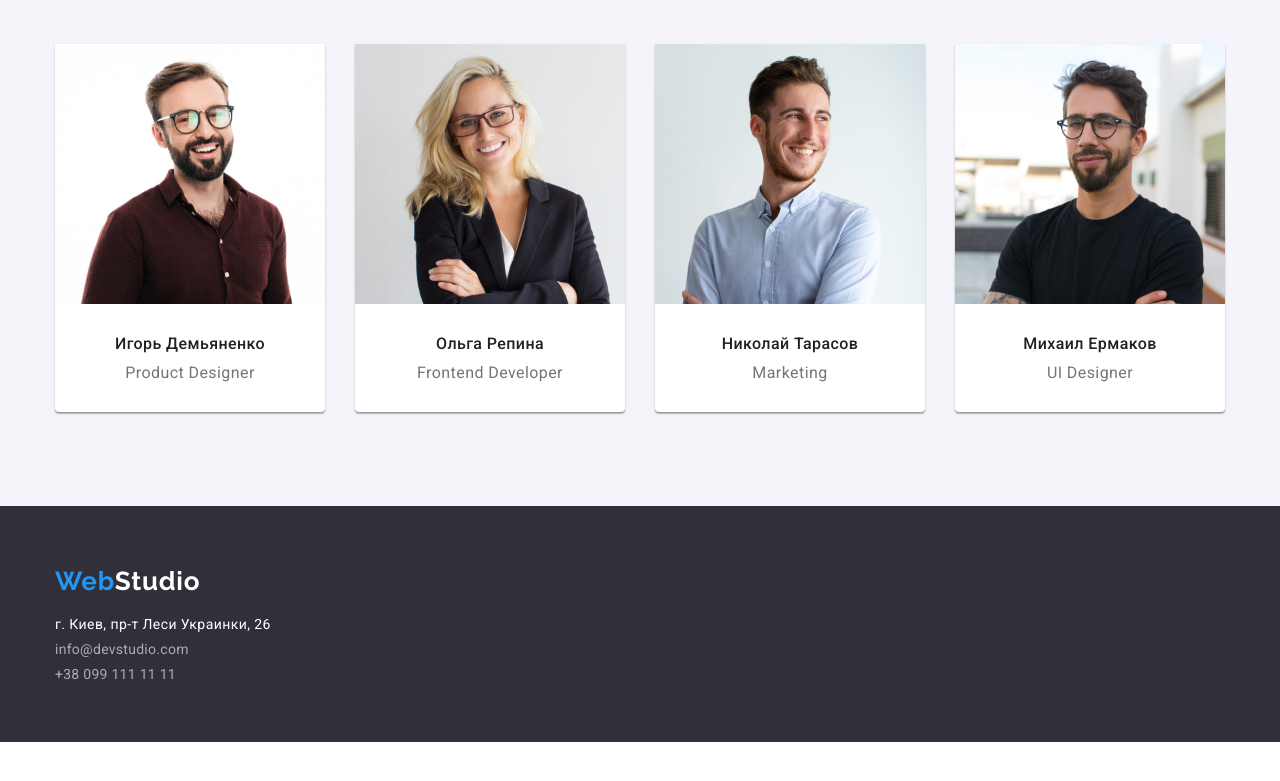
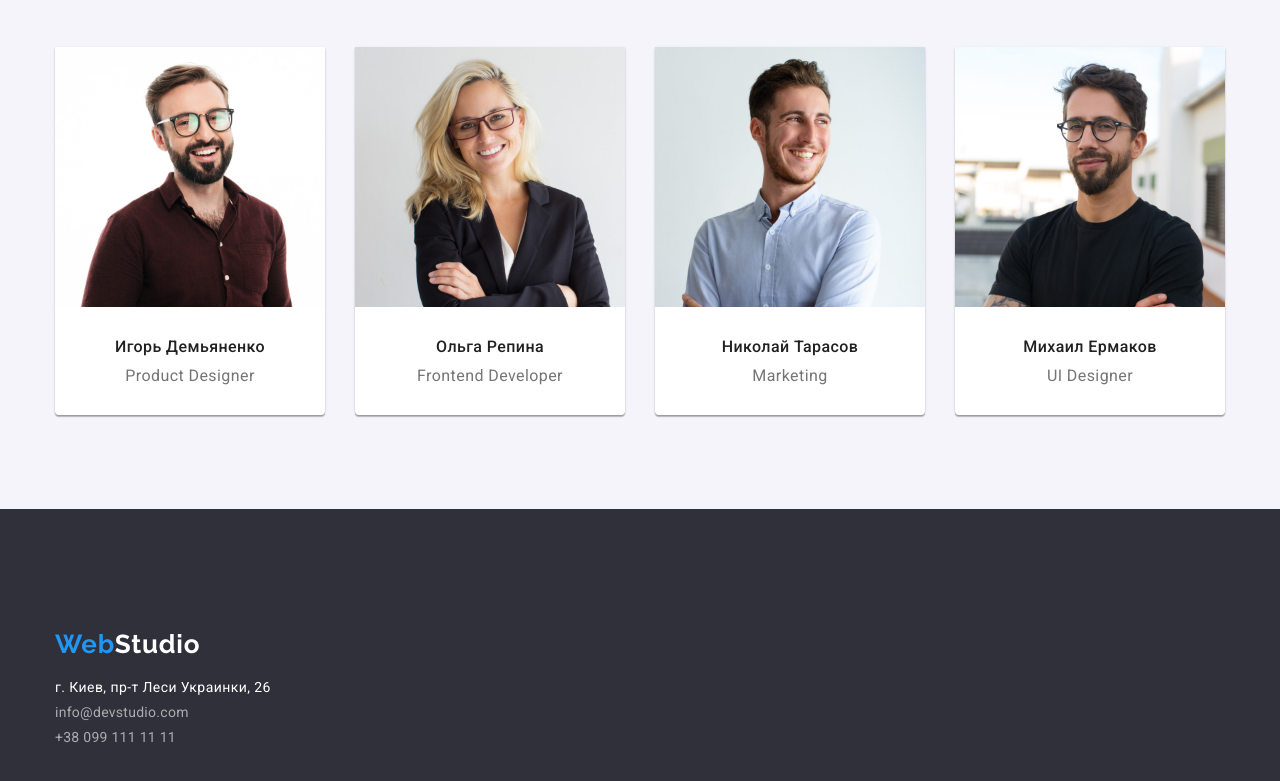
Before and after one commit to daria31v/goit-markup-hw-03, a plain HTML site: page index.html in a window 1280 px wide. Shown: the part 1589-2370 px from the top of the page. Before the commit the page ends 2331 px from the top, so only its background shows below. Drawn offline with nearby package versions, Linux system fonts and the light colour scheme.

Commit message:
webstudio

```diff
--- a/css/styles.css
+++ b/css/styles.css
@@ -80,21 +80,20 @@ div{
 
 /* HEADER */
 .header {
-display: flex;
-
-align-items: center;
+border-bottom: 1px solid #ECECEC;
 }
 .container.header{
   display: flex;
- border-bottom: 1px solid #ECECEC;
+ display: flex;
+ align-items: center;
 }
 .container-list {
-  display: flex;
-  align-items: center;
+
 }
 .header.list {
   display: flex;
   margin-left: auto;
+  align-items: center;
 }
 .header-nav {
   margin-right: 50px;
@@ -104,13 +103,12 @@ align-items: center;
   margin-right: 0;
 }
 .header-contact {
-  display: flex;
-  align-items: center;
-  margin-left: auto;
+
 }
 .list.header-contact{
  display: flex;
-
+ align-items: center;
+  margin-left: auto;
 }
 .header-contact-item {
   margin-right: 50px;
@@ -186,19 +184,21 @@ align-items: center;
 /* FOOTER */
 .footer {
   background-color: var(--hero-footer-bgr-color);
-}
-.container.footer {
+  padding-top: 60px;
   padding-bottom: 60px;
 }
+
 .logo-link.footer{
   margin-bottom: 20px;
   display: block;
-  padding-top: 60px;
+  margin-right: 0px;
+  padding-top: 0px;
+  padding-bottom: 0px;
 }
 .footer-address {
-  color: var(--white-color);
   font-style: normal;
   margin-bottom: 9px;
+  color: var(--white-color);
 }
 .footer-link {
   color: var(--footer-text-color);
@@ -211,6 +211,9 @@ align-items: center;
 .footer-item:not(:last-child){
   display: block;
   margin-bottom: 9px;
+}
+.footer-list{
+  margin-top: 9px;
 }
 
 /* СТИЛИ ДЛЯ СТРАНИЦЫ СТУДИЯ */
--- a/index.html
+++ b/index.html
@@ -38,8 +38,7 @@
       </ul>
     </nav>
 
-    <div class="header-contact">
-      <ul class="list header-contact">
+    <ul class="list header-contact">
         <li class="header-contact-item">
           <a href="mailto:infi@example.com" class="list-link header">info@devstudio.com</a>
         </li>
@@ -47,8 +46,7 @@
           <a href="tel:+380991111111" class="list-link header">+38 099 111 11 11</a>
         </li>
       </ul>
-    </div>
-  </header>
+    </header>
 
   <main>
     <!--герой - Основные разделы-->
@@ -163,8 +161,8 @@
     <!--Подвал-->
     <div class="container footer">
       <a class="logo-link footer" href="" lang="en">Web<span class="logo-accent-1">Studio</span></a>
-      <address class="footer-address">г. Киев, пр-т Леси Украинки, 26</address>
-      <ul class="list">
+      <address class="footer-address">г. Киев, пр-т Леси Украинки, 26
+      <ul class="list footer-list">
         <li class="footer-item">
           <a href="mailto:infi@example.com" class="footer-link list-link">info@devstudio.com</a>
         </li>
@@ -172,6 +170,7 @@
           <a href="tel:+380991111111" class="footer-link list-link">+38 099 111 11 11</a>
         </li>
       </ul>
+    </address>
     </div>
   </footer>
 </html>
```
